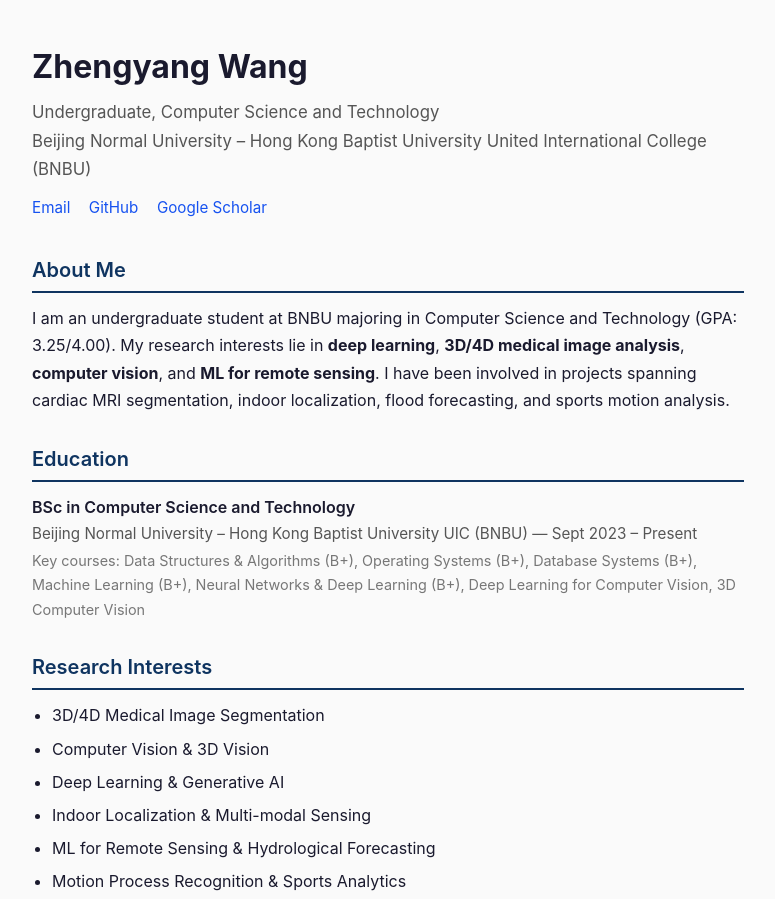
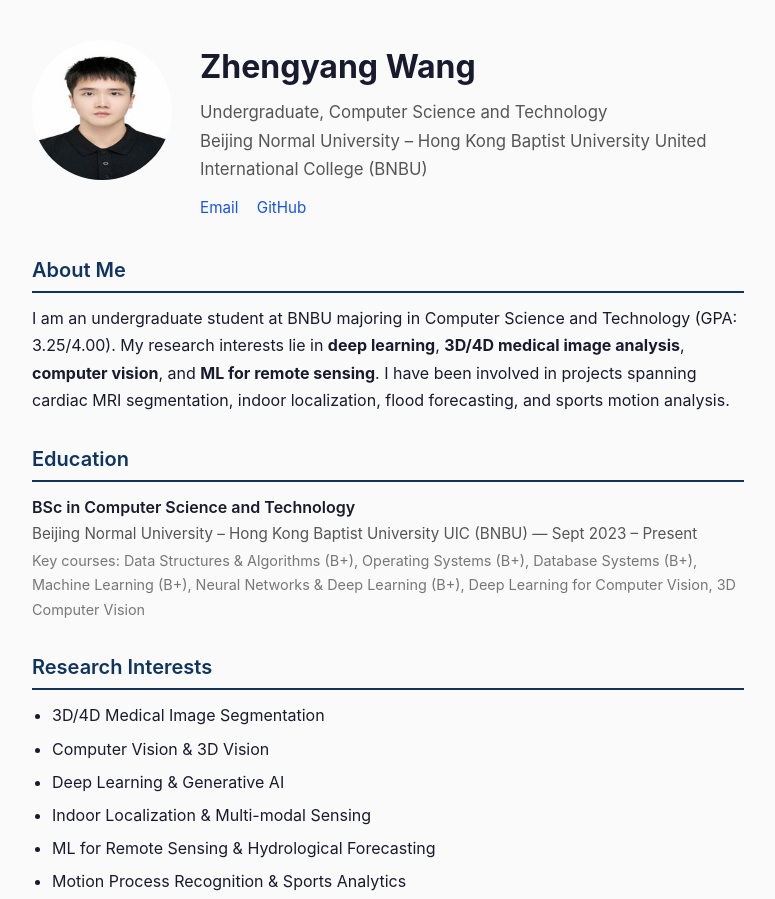
Before and after one commit to Yang1107-wzy/yang1107-wzy-old-site, a plain HTML site: page index.html in a window 1280 px wide. Shown: the top 899 px of the page, without its empty margins (252-1027 px from the left). Drawn offline with Linux system fonts and the light colour scheme.

Commit message:
Add headshot photo, fix email, remove Google Scholar link

```diff
--- a/index.html
+++ b/index.html
@@ -15,6 +15,7 @@
         .affiliation { font-size: 1.05em; color: #555; margin-bottom: 10px; }
         .links a { color: var(--link); text-decoration: none; margin-right: 14px; font-size: 0.95em; }
         .links a:hover { text-decoration: underline; }
+        .photo { width: 140px; height: 140px; border-radius: 50%; object-fit: cover; flex-shrink: 0; }
         section { margin-bottom: 28px; }
         h2 { font-size: 1.25em; font-weight: 600; border-bottom: 2px solid var(--accent); padding-bottom: 4px; margin-bottom: 12px; color: var(--accent); }
         ul { padding-left: 20px; }
@@ -35,6 +36,7 @@
 <div class="container">
 
     <header>
+        <img class="photo" src="photo.jpg" alt="Zhengyang Wang">
         <div class="header-text">
             <h1>Zhengyang Wang</h1>
             <p class="affiliation">
@@ -42,9 +44,8 @@
                 Beijing Normal University &ndash; Hong Kong Baptist University United International College (BNBU)
             </p>
             <div class="links">
-                <a href="mailto:1658652500@qq.com">Email</a>
+                <a href="mailto:t330031281@mail.bnbu.edu.cn">Email</a>
                 <a href="https://github.com/Yang1107-wzy" target="_blank">GitHub</a>
-                <a href="https://scholar.google.com" target="_blank">Google Scholar</a>
             </div>
         </div>
     </header>
```
Also changed, not shown: photo.jpg (added).
